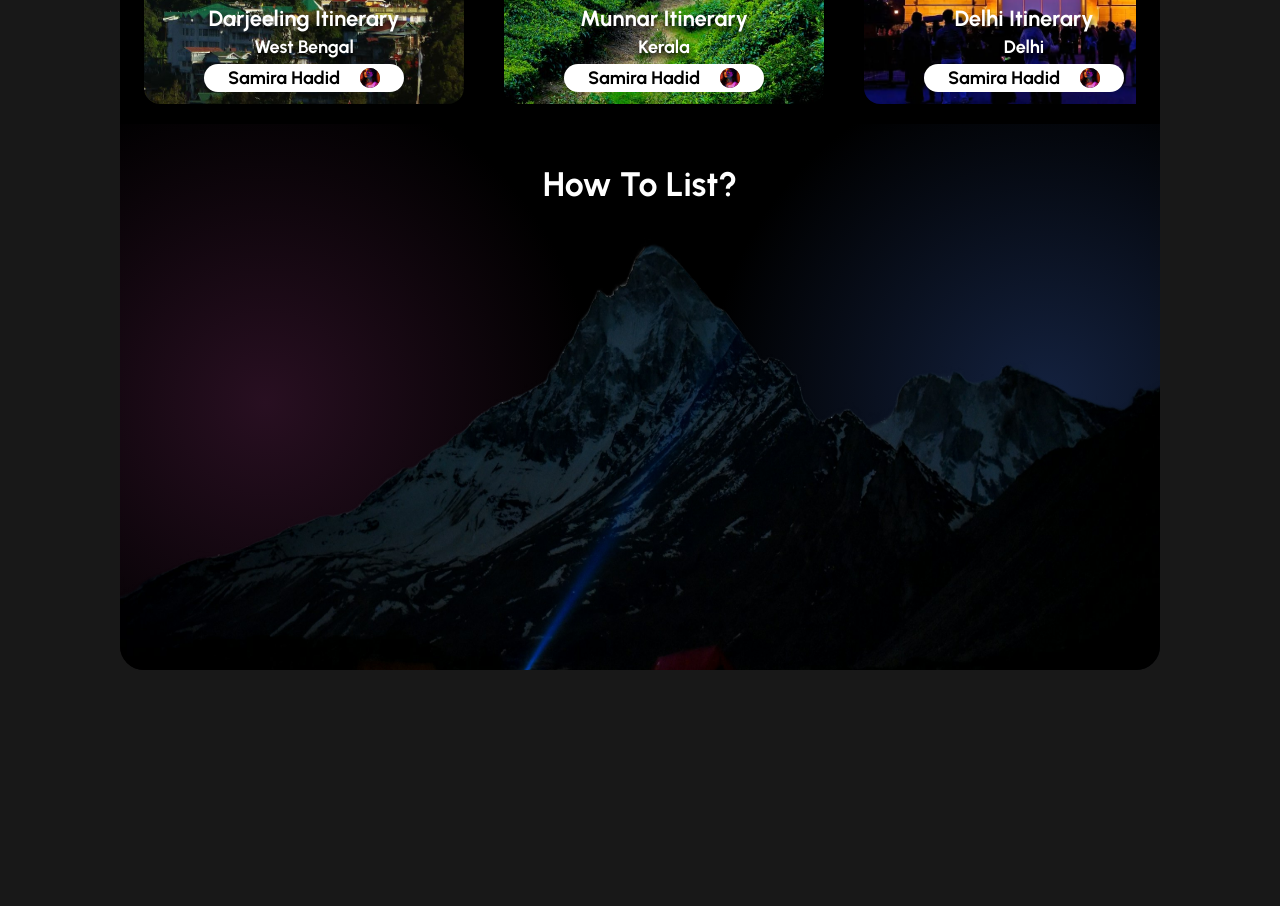
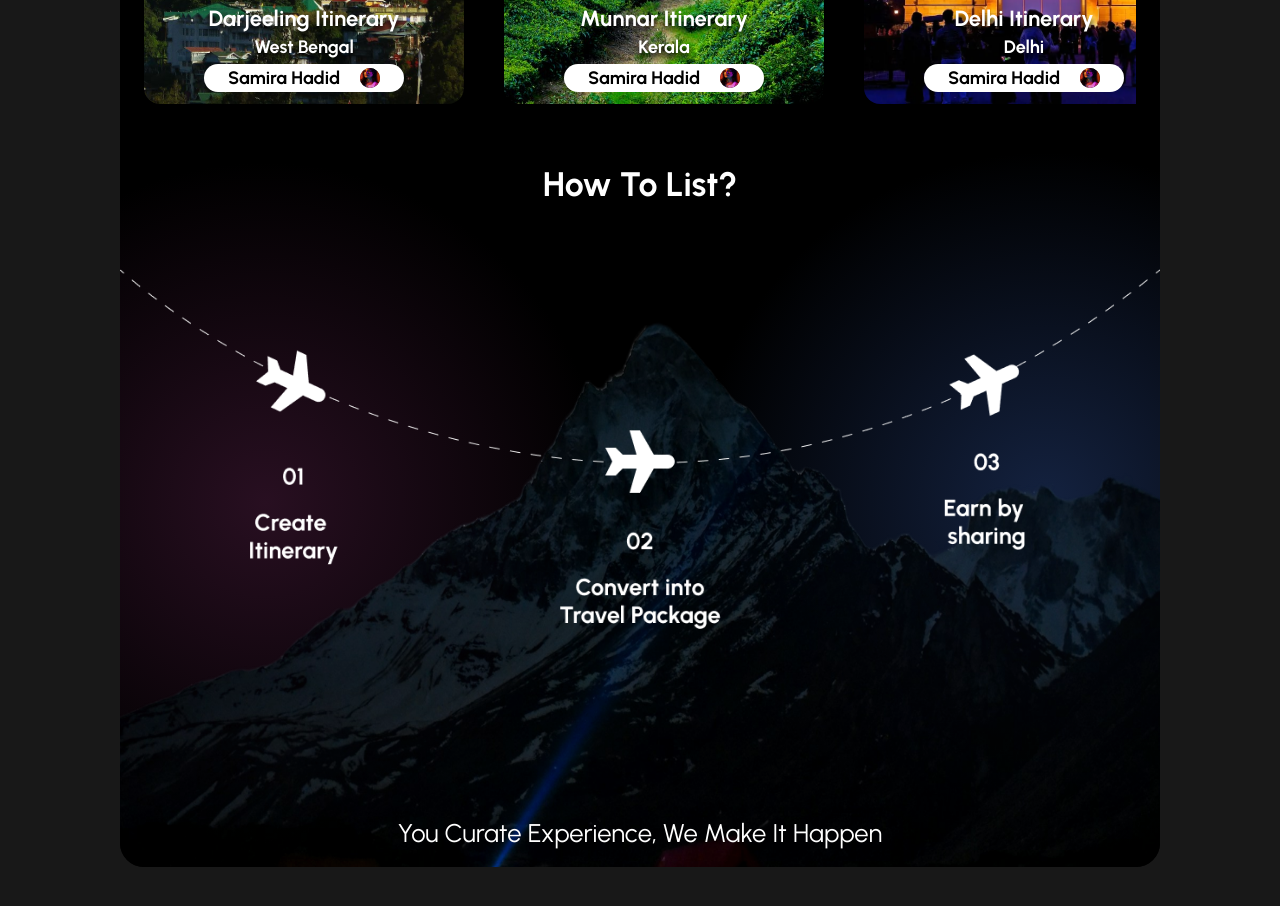
Before and after one commit to AroraKaran19/vyb-store-assignment, a Next.js app: page / in a window 1280 px wide. Shown: the part 2100-3006 px from the top of the page. Before the commit the page ends 2898 px from the top, so only its background shows below. Built offline with nearby package versions, Linux system fonts and the light colour scheme.

Commit message:
cateogory section completed!

```diff
--- a/app/components/Home/CateogoriesSection/CateogoriesSection.tsx
+++ b/app/components/Home/CateogoriesSection/CateogoriesSection.tsx
@@ -3,7 +3,6 @@ import React, { useState } from "react";
 import Carousel from "./Carousel";
 
 const CateogoriesSection = () => {
-
   // Fully Customizable Cateogory Section
   const [cateogoriesMenu, setCateogoriesMenu] = useState([
     {
@@ -26,50 +25,94 @@ const CateogoriesSection = () => {
                   {
                     title: "Darjeeling Itinerary",
                     subtitle: "West Bengal",
-                    author: { name: "Samira Hadid", imgUrl: "/ExtraSections/TravelSection1/Authors/Author_1.jpg" },
+                    author: {
+                      name: "Samira Hadid",
+                      imgUrl:
+                        "/ExtraSections/TravelSection1/Authors/Author_1.jpg",
+                    },
                     imgSrc: "/ExtraSections/TravelSection1/1.jpg",
-                    active: true
+                    active: true,
                   },
                   {
                     title: "Munnar Itinerary",
                     subtitle: "Kerala",
-                    author: { name: "Samira Hadid", imgUrl: "/ExtraSections/TravelSection1/Authors/Author_1.jpg" },
+                    author: {
+                      name: "Samira Hadid",
+                      imgUrl:
+                        "/ExtraSections/TravelSection1/Authors/Author_1.jpg",
+                    },
                     imgSrc: "/ExtraSections/TravelSection1/2.jpg",
                   },
                   {
                     title: "Delhi Itinerary",
                     subtitle: "Delhi",
-                    author: { name: "Samira Hadid", imgUrl: "/ExtraSections/TravelSection1/Authors/Author_1.jpg" },
+                    author: {
+                      name: "Samira Hadid",
+                      imgUrl:
+                        "/ExtraSections/TravelSection1/Authors/Author_1.jpg",
+                    },
                     imgSrc: "",
                   },
                   {
                     title: "Delhi Itinerary",
                     subtitle: "Delhi",
-                    author: { name: "Samira Hadid", imgUrl: "/ExtraSections/TravelSection1/Authors/Author_1.jpg" },
+                    author: {
+                      name: "Samira Hadid",
+                      imgUrl:
+                        "/ExtraSections/TravelSection1/Authors/Author_1.jpg",
+                    },
                     imgSrc: "",
                   },
                   {
                     title: "Delhi Itinerary",
                     subtitle: "Delhi",
-                    author: { name: "Samira Hadid", imgUrl: "/ExtraSections/TravelSection1/Authors/Author_1.jpg" },
+                    author: {
+                      name: "Samira Hadid",
+                      imgUrl:
+                        "/ExtraSections/TravelSection1/Authors/Author_1.jpg",
+                    },
                     imgSrc: "",
                   },
                   {
                     title: "Delhi Itinerary",
                     subtitle: "Delhi",
-                    author: { name: "Samira Hadid", imgUrl: "/ExtraSections/TravelSection1/Authors/Author_1.jpg" },
+                    author: {
+                      name: "Samira Hadid",
+                      imgUrl:
+                        "/ExtraSections/TravelSection1/Authors/Author_1.jpg",
+                    },
                     imgSrc: "",
                   },
                 ]}
               />
             </div>
           </div>,
-          <div className="how-to-list-section mb-32 bg-how-to-list text-white relative">
-            <div className="how-to-list-section_heading w-full text-center z-50">How To List?</div>
-            <div className="how-to-list-section_background-img left-0 right-0 max-w-full max-h-full select-none z-[40]">
-              <img src="/ExtraSections/TravelSection2/Background.png" alt="Background Mountain" draggable={false} />
+          <div className="how-to-list-section mb-32 bg-how-to-list text-white flex flex-col gap-4">
+            <div className="how-to-list-section_heading w-full text-center z-50">
+              How To List?
             </div>
-          </div>
+            <div className="how-to-list_planes-container h-full w-full max-w-full flex flex-col relative">
+              <img
+                src="/ExtraSections/TravelSection2/PlaneSection.png"
+                alt="Plane Section"
+                className="w-full antialiased z-50"
+                draggable={false}
+              />
+              <div className="how-to-list-section_endline w-full flex justify-center items-end pb-5 sm:p-16 sm:relative">
+                <p className="z-50 text-center select-none">You Curate Experience, We Make It Happen</p>
+                <div
+                  className="how-to-list-section_background absolute w-full h-full max-w-full bottom-0 right-0 left-0 opacity-80"
+                  style={{
+                    backgroundImage:
+                      "url('/ExtraSections/TravelSection2/Background.png')",
+                    backgroundPosition: "center center",
+                    backgroundSize: "cover",
+                    aspectRatio: 16 / 9,
+                  }}
+                ></div>
+              </div>
+            </div>
+          </div>,
         ],
       },
     },
@@ -100,7 +143,10 @@ const CateogoriesSection = () => {
 
   return (
     <>
-      <section id="cateogories" className="cateogories-section w-full flex flex-col">
+      <section
+        id="cateogories"
+        className="cateogories-section w-full flex flex-col"
+      >
         <div className="cateogories-menu w-full flex justify-between items-stretch bg-black text-white rounded-3xl ">
           {cateogoriesMenu.map((menu_item) => (
             <div
--- a/app/components/Home/home.css
+++ b/app/components/Home/home.css
@@ -113,7 +113,8 @@
 
 .home-page .cateogories-section > div:last-child > div,
 .home-page .cateogories-section > div:last-child > div > div:last-child,
-.home-page .cateogories-section > div:last-child > div > div:last-child > img{
+.home-page .cateogories-section > div:last-child > div > div:last-child > div:last-child,
+.home-page .cateogories-section > div:last-child > div > div:last-child > div:last-child > div{
     border-bottom-left-radius: 1.5rem;
     border-bottom-right-radius: 1.5rem
 }
@@ -129,4 +130,20 @@
     font-family: "Urbanist Bold", sans-serif;
     font-size: clamp(20px, 5vw, 34px);
     line-height: 1;
+    margin-bottom: clamp(0.5rem, 4vw, 5rem);
 }
+
+.home-page .cateogories-section .how-to-list-section .how-to-list_planes-container {
+    gap: clamp(0.5rem, 15vw, 15rem);
+}
+
+.home-page .cateogories-section .how-to-list-section .how-to-list_planes-container .how-to-list-section_endline {
+    font-size: clamp(18px, 2vw, 34px);
+    line-height: 1;
+}
+
+@media (min-width: 499px) and (max-width: 1024px) {
+    .home-page .cateogories-section .how-to-list-section .how-to-list_planes-container .how-to-list-section_endline {
+        padding: clamp(5rem, 17vw, 9rem) clamp(8rem, 5vw, 16rem);
+    }
+}
```
Also changed, not shown: public/ExtraSections/TravelSection2/PlaneSection.png (added).
